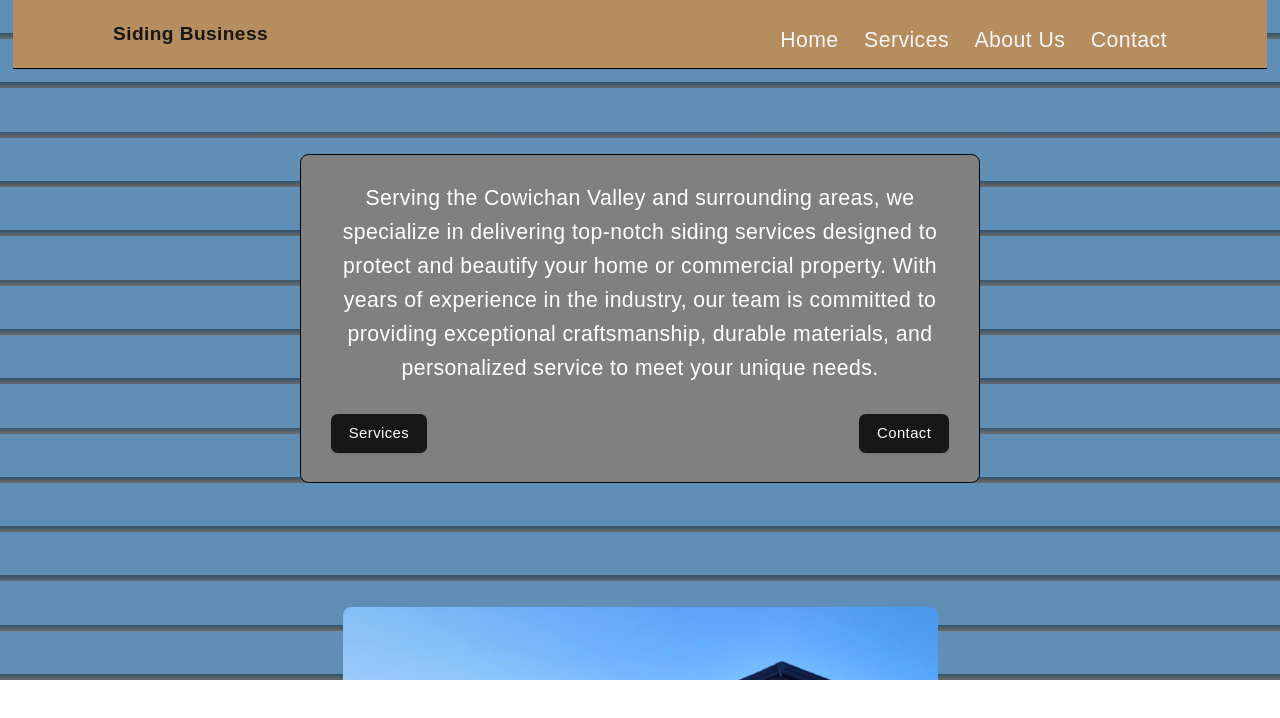
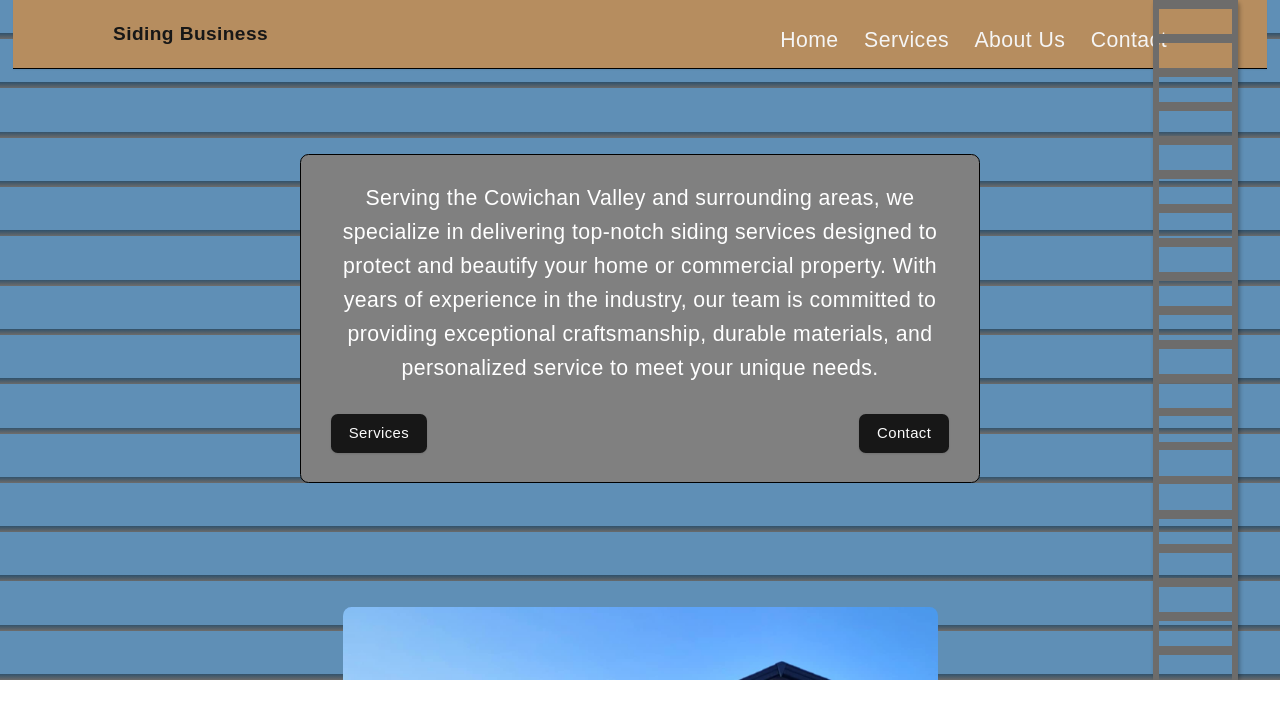
Before and after one commit to ClintasaurusRex/SGSIDING, a React (Vite) app in the folder sgsiding/: page / in a window 1280 px wide. Shown: the top 718 px of the page. Built offline with nearby package versions, Linux system fonts and the light colour scheme.

Commit message:
Add ladder div to Home page with About CSS import

```diff
--- a/sgsiding/src/pages/Home.jsx
+++ b/sgsiding/src/pages/Home.jsx
@@ -1,9 +1,11 @@
 import Siding from "../components/ui/Siding";
-
+import "../components/styles/About.css";
 export default function Home() {
   return (
     <div>
+      <div className="ladder"></div>
       <Siding />
     </div>
+
   );
 }
```
